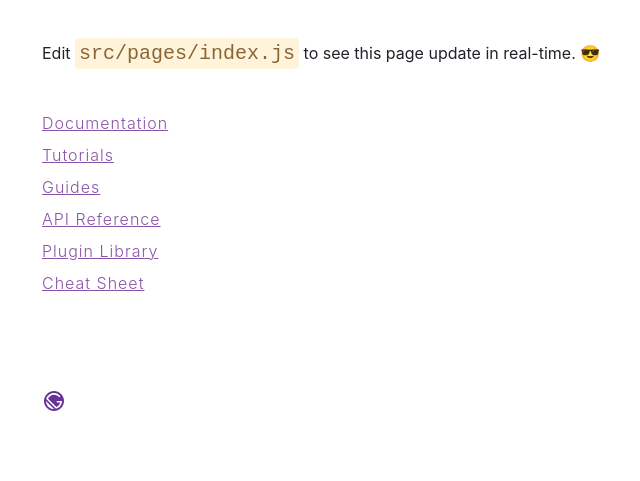
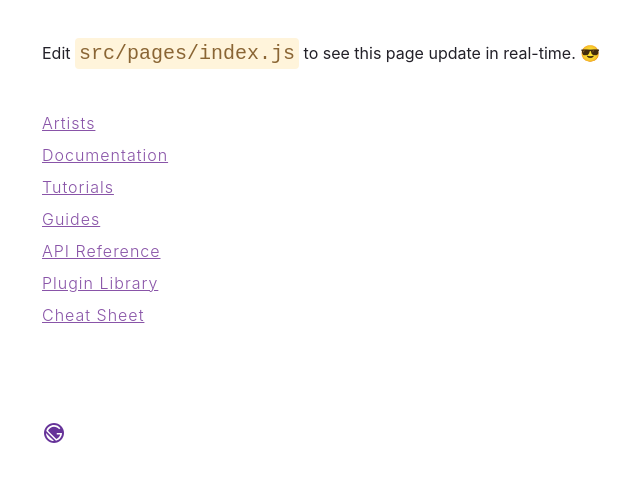
Before and after one commit to brettbyford/Monsters-Ink-UI, a Gatsby site: page / in a window 1280 px wide. Shown: the part 243-724 px from the top of the page, without its empty margins (62-702 px from the left). Built offline with nearby package versions, Linux system fonts and the light colour scheme; Gatsby itself is replaced by a stand-in of ours.

Commit message:
Added artist link to index

```diff
--- a/src/pages/index.js
+++ b/src/pages/index.js
@@ -40,6 +40,10 @@ const linkStyles = {
 
 // data
 const links = [
+  {
+    text: "Artists",
+    url: "artists",
+  },
   {
     text: "Documentation",
     url: "https://www.gatsbyjs.com/docs/",
```
Also changed, not shown: 1 other file.
